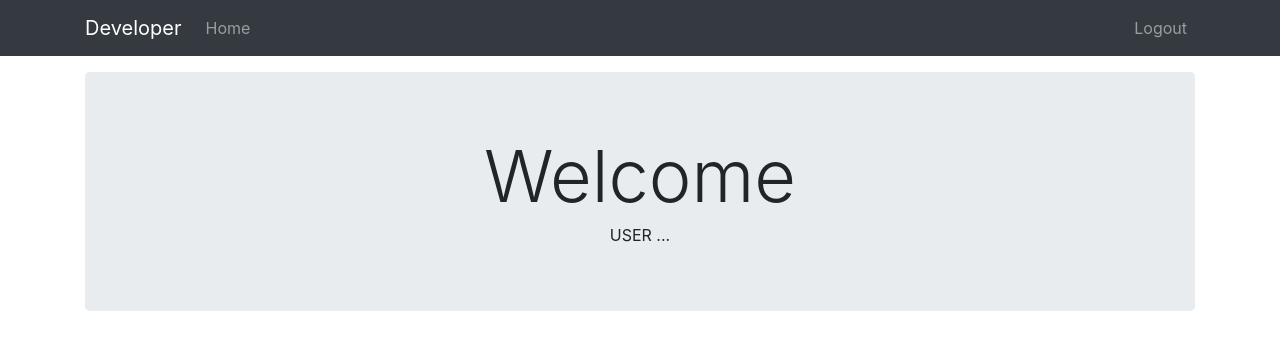
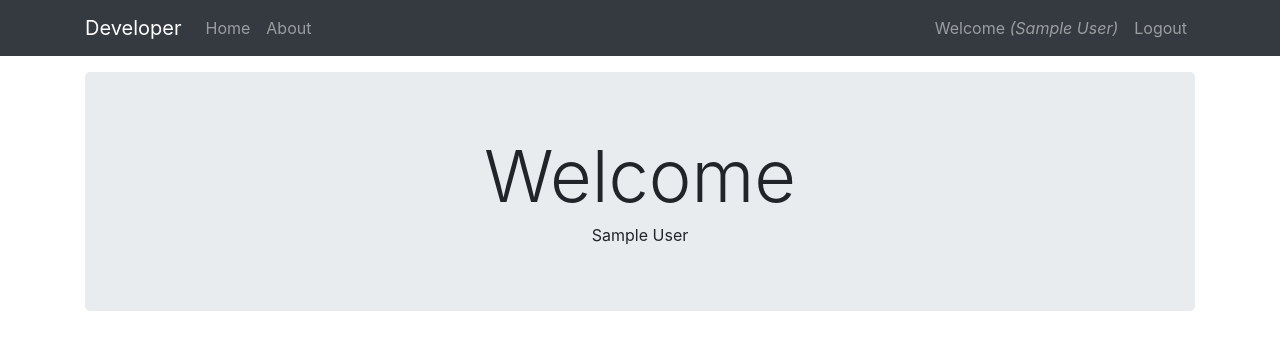
Before and after one commit to Ilijan91/developer, a PHP site: page /developer/ in a window 1280 px wide. Shown: the top 350 px of the page. Run offline with PHP 8.4, Linux system fonts and the light colour scheme; the visitor is signed in with stand-in values (Sample User, id 1); data that the repository does not hold is empty; some libraries are stand-ins or nearby versions.

Commit message:
adding welcome note when user login

```diff
--- a/app/controllers/Pages.php
+++ b/app/controllers/Pages.php
@@ -7,17 +7,21 @@
 
     public function index(){
 
-
-
-
       $data = [
         'title' => 'Welcome'
-
-
       ];
 
       $this->view('pages/index', $data);
     }
 
+    public function about(){
+      //Set Data
+      $data = [
+        'version' => '1.0.0',
+        'description' =>'This is application that can search for users by user type..'
+      ];
 
+      // Load about view
+      $this->view('pages/about', $data);
+    }
   }
--- a/app/controllers/Users.php
+++ b/app/controllers/Users.php
@@ -118,6 +118,7 @@ class Users extends Controller {
     public function login(){
       // Check if logged in
       if($this->isLoggedIn()){
+
         redirect('index');
       }
        // Check for POST
@@ -167,6 +168,7 @@ class Users extends Controller {
 
           // User is exists
           $this->createUserSession($loggedInUser);
+          flash('login_success', 'You are logged in!');
 
         }else{
           $data['password_err']='Password is incorrect';
--- a/app/views/inc/navbar.php
+++ b/app/views/inc/navbar.php
@@ -10,10 +10,16 @@
           <li class="nav-item">
             <a class="nav-link" href="<?php echo URLROOT; ?>">Home</a>
           </li>
+          <li class="nav-item">
+          <a class="nav-link" href="<?php echo URLROOT; ?>/pages/about">About</a>
+        </li>
         </ul>
 
         <ul class="navbar-nav ml-auto">
           <?php if(isset($_SESSION['user_id'])) : ?>
+            <li class="nav-item">
+              <a class="nav-link" href="#"> Welcome <i>(<?php echo $_SESSION['user_name'] ?>)</i></a>
+          </li>
           <li class="nav-item">
               <a class="nav-link" href="<?php echo URLROOT; ?>/users/logout">Logout</a>
             </li>
--- /dev/null
+++ b/app/views/pages/about.php
@@ -0,0 +1,5 @@
+<?php require APPROOT . '/views/inc/header.php'; ?>
+  <h1>About</h1>
+  <p>App Description: <?php echo $data['description']; ?></p>
+  <p>App Version: <?php echo $data['version']; ?></p>
+<?php require APPROOT . '/views/inc/footer.php'; ?>
--- a/app/views/pages/index.php
+++ b/app/views/pages/index.php
@@ -1,9 +1,10 @@
 <?php require APPROOT . '/views/inc/header.php'; ?>
+<?php flash('login_success'); ?>
   <div class="jumbotron jumbotron-flud text-center">
     <div class="container">
     <h1 class="display-3"><?php echo $data['title']; ?></h1>
-    USER ...
 
+    <?php echo $_SESSION['user_name'] ?>
     </div>
   </div>
 <?php require APPROOT . '/views/inc/footer.php'; ?>
```
